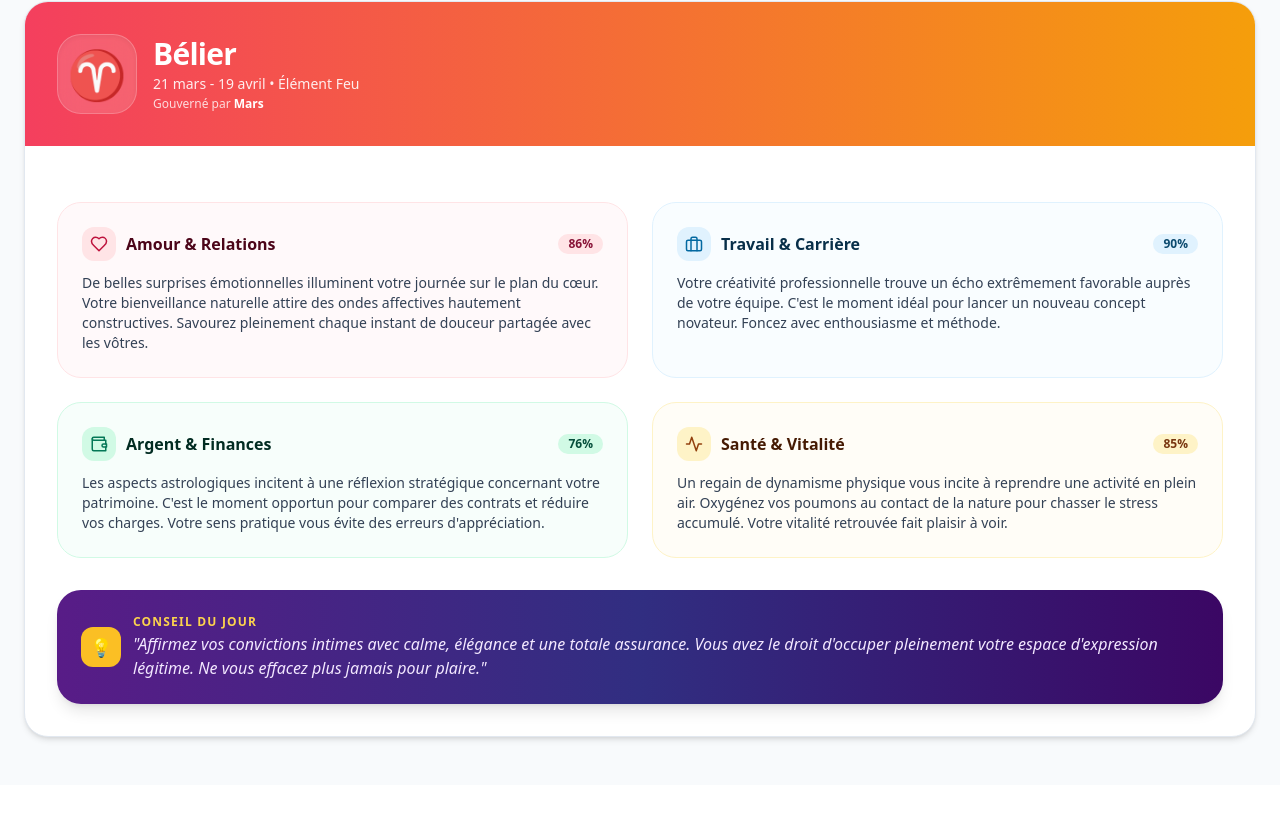
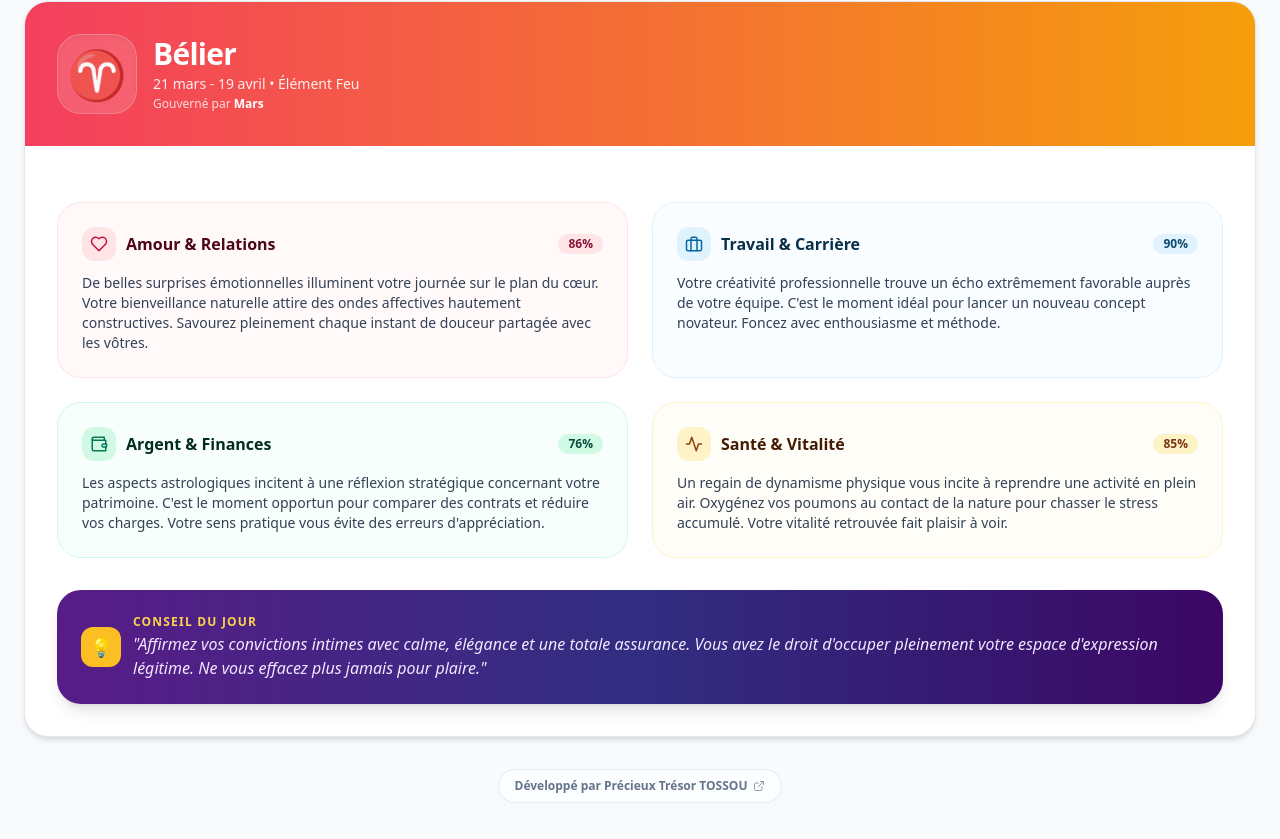
Before and after one commit to Precieux6/mon-horoscope-app, a React (Vite) app: page / in a window 1280 px wide. Shown: the part 523-1362 px from the top of the page. Before the commit the page ends 1308 px from the top, so only its background shows below. Built offline with nearby package versions, Linux system fonts and the light colour scheme.

Commit message:
Add DeveloperFooter component for developer signature
Added DeveloperFooter component to display developer signature.

```diff
--- a/src/App.tsx
+++ b/src/App.tsx
@@ -1,7 +1,7 @@
 import React, { useState, useEffect, useMemo } from 'react';
 import {
   Sparkles, Heart, Briefcase, Wallet, Activity, Calendar, Search,
-  Star, Award, CheckCircle2, Info, TrendingUp, Compass, Gift
+  Star, Award, CheckCircle2, Info, TrendingUp, Compass, Gift, ExternalLink
 } from 'lucide-react';
 
 // ============================================================================
@@ -291,12 +291,9 @@ const DAILY_TEXTS = {
 // ============================================================================
 
 const generateAutomatedHoroscope = (signId, dateStr) => {
-  // Trouver l'index exact du signe dans le tableau (de 0 à 11)
   const signIndex = ZODIAC_SIGNS.findIndex(s => s.id === signId);
   const safeIndex = signIndex !== -1 ? signIndex : 0;
 
-  // Créer un décalage basé sur la date pour que les textes changent chaque jour,
-  // tout en garantissant que les 12 signes ont des textes différents le même jour.
   let dateHash = 0;
   for (let i = 0; i < dateStr.length; i++) {
     dateHash = (dateHash << 5) - dateHash + dateStr.charCodeAt(i);
@@ -304,7 +301,6 @@ const generateAutomatedHoroscope = (signId, dateStr) => {
   }
   dateHash = Math.abs(dateHash);
 
-  // Index unique par domaine pour ce signe et ce jour précis
   const idxAmour = (safeIndex + dateHash) % 12;
   const idxTravail = (safeIndex + dateHash + 3) % 12;
   const idxArgent = (safeIndex + dateHash + 6) % 12;
@@ -365,6 +361,24 @@ const generateMonthlyTrends = (signId, yearMonthStr) => {
     sante: MONTHLY_TRENDS_DATABASE.sante[(safeIndex + hash + 3) % MONTHLY_TRENDS_DATABASE.sante.length],
   };
 };
+
+// ============================================================================
+// COMPOSANT DE PIED DE PAGE (SIGNATURE DÉVELOPPEUR)
+// ============================================================================
+
+const DeveloperFooter = () => (
+  <footer className="mt-8 mb-4 text-center">
+    <a
+      href="https://precieux6.github.io/mon-portfolio/#contact"
+      target="_blank"
+      rel="noopener noreferrer"
+      className="inline-flex items-center gap-1.5 text-xs font-semibold text-slate-500 hover:text-purple-700 transition-colors duration-200 bg-white/60 hover:bg-white px-4 py-2 rounded-full border border-slate-200/80 shadow-2xs"
+    >
+      <span>Développé par Précieux Trésor TOSSOU</span>
+      <ExternalLink size={12} className="opacity-70" />
+    </a>
+  </footer>
+);
 
 // ============================================================================
 // COMPOSANT PRINCIPAL (RESPONSIVE & MOBILE-FIRST)
@@ -606,6 +620,8 @@ export default function App() {
 
             </div>
 
+            <DeveloperFooter />
+
           </div>
         )}
 
@@ -706,6 +722,8 @@ export default function App() {
               </div>
 
             </div>
+
+            <DeveloperFooter />
 
           </div>
         )}
@@ -837,6 +855,8 @@ export default function App() {
               </div>
             )}
 
+            <DeveloperFooter />
+
           </div>
         )}
 
```
